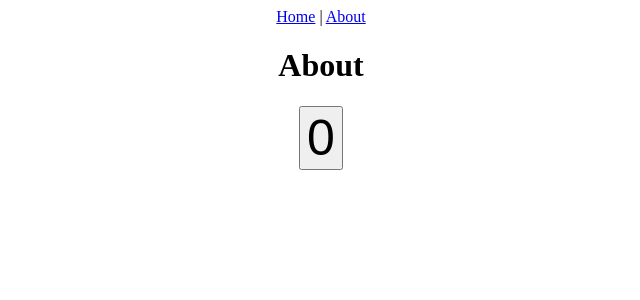
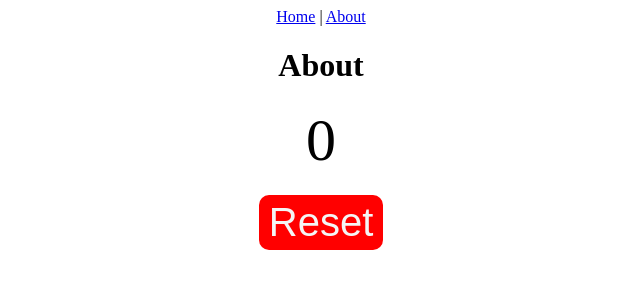
Before and after one commit to aman-saurabh/vuejs-pinia-demo, a Vue app: page /about in a window 1280 px wide. Shown: the top 300 px of the page, without its empty margins (319-959 px from the left). Built offline with nearby package versions, Linux system fonts and the light colour scheme.

Commit message:
Added reset count functionality in about page and counter store

```diff
--- a/src/stores/counter.js
+++ b/src/stores/counter.js
@@ -6,12 +6,16 @@ export const useCounterStore = defineStore('counter', () => {
 
   const oddOrEven = computed(() => count.value % 2 == 0 ? 'Even' : 'Odd')
 
-  function updateCount(type) {
+  const updateCount = (type) => {
     if (type == 'inc')
       count.value++
     else if (type == 'dec')
       count.value--
   }
 
-  return { count, updateCount, oddOrEven }
+  const resetCount = () => {
+    count.value = 0
+  }
+
+  return { count, updateCount, resetCount, oddOrEven }
 })
--- a/src/views/AboutView.vue
+++ b/src/views/AboutView.vue
@@ -1,8 +1,11 @@
 <template>
   <div class="about">
     <h1>About</h1>
-    <button class="counter-button">
+    <div class="count">
       {{count}}
+    </div>
+    <button class="counter-button" @click="resetCount">
+      Reset
     </button>
   </div>
 </template>
@@ -14,10 +17,20 @@ import { useCounterStore } from '../stores/counter';
 const counterStore = useCounterStore();
 //For state and Getters(i.e. computed properties we need to use 'storeToRefs'  but not for actions)
 const { count } = storeToRefs(counterStore);
+const { resetCount } = counterStore;
 </script>
 
 <style scoped>
+.count {
+  font-size: 60px;
+  margin: 20px;
+}
 .counter-button {
-  font-size: 50px;
+  font-size: 40px;
+  padding: 5px 10px;
+  border-radius: 10px;
+  border: none;
+  background-color: red;
+  color: whitesmoke;
 }
 </style>
```
